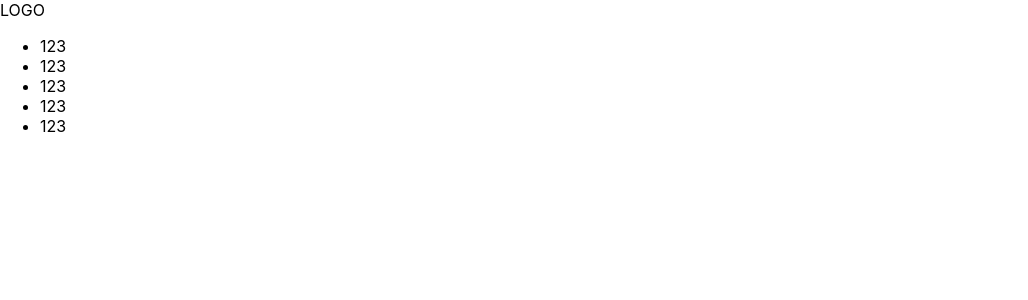
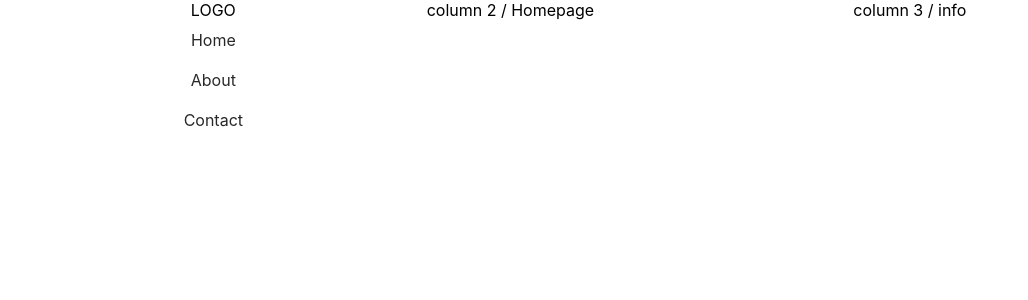
Before and after one commit to ramazandogna/one-with-all-social, a React (Create React App) app: page / in a window 1280 px wide. Shown: the top 300 px of the page, without its empty margins (0-1028 px from the left). Built offline with nearby package versions, Linux system fonts and the light colour scheme.

Commit message:
creating basic structure

```diff
--- a/package.json
+++ b/package.json
@@ -8,6 +8,7 @@
     "@testing-library/user-event": "^13.5.0",
     "react": "^18.2.0",
     "react-dom": "^18.2.0",
+    "react-router-dom": "^6.7.0",
     "react-scripts": "5.0.1",
     "web-vitals": "^2.1.4"
   },
--- a/src/App.css
+++ b/src/App.css
@@ -17,3 +17,29 @@
 .column {
    grid-column: span 1;
 }
+
+.sidebar-menu {
+   text-align: center;
+}
+
+.sidebar-menu-ul {
+   list-style: none;
+   margin: 0;
+   padding: 0;
+}
+
+.sidebar-menu-element {
+   display: block;
+}
+
+.sidebar-menu-element a {
+   display: block;
+   padding: 10px;
+   text-decoration: none;
+   color: #28282b;
+   background-color: #fff;
+}
+
+.sidebar-menu-element a:hover {
+   background-color: #f2f2f2;
+}
--- a/src/App.js
+++ b/src/App.js
@@ -1,6 +1,6 @@
 import './App.css';
 
-import Sidebar from './components/sidebar';
+import Sidebar from './components/Sidebar';
 
 function App() {
    return (
@@ -8,8 +8,8 @@ function App() {
          <span className="column">
             <Sidebar />
          </span>
-         <span className="column"></span>
-         <span className="column"></span>
+         <span className="column">column 2 / Homepage</span>
+         <span className="column">column 3 / info</span>
       </div>
    );
 }
--- a/src/components/Sidebar.js
+++ b/src/components/Sidebar.js
@@ -1,16 +1,20 @@
+import { Link } from 'react-router-dom';
 import React from 'react';
 
 function Sidebar() {
    return (
-      <div>
+      <div className="sidebar-menu">
          <div className="sidebar-logo">LOGO</div>
-
-         <ul className="sidebar-menu">
-            <li>123</li>
-            <li>123</li>
-            <li>123</li>
-            <li>123</li>
-            <li>123</li>
+         <ul class="sidebar-menu-ul">
+            <li class="sidebar-menu-element">
+               <a href="#">Home</a>
+            </li>
+            <li class="sidebar-menu-element">
+               <a href="#">About</a>
+            </li>
+            <li class="sidebar-menu-element">
+               <a href="#">Contact</a>
+            </li>
          </ul>
       </div>
    );
```
Also changed, not shown: 1 other file (tests, documents, lock files or other folders).
